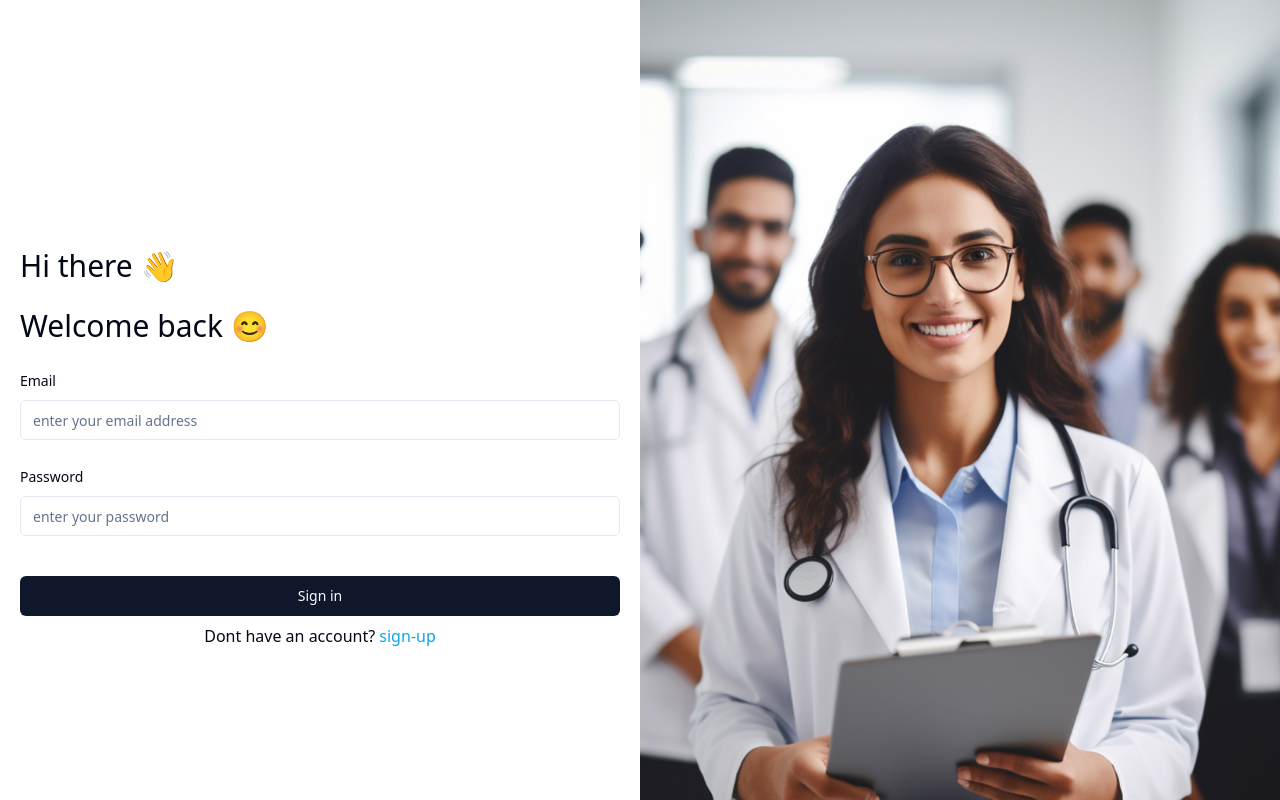
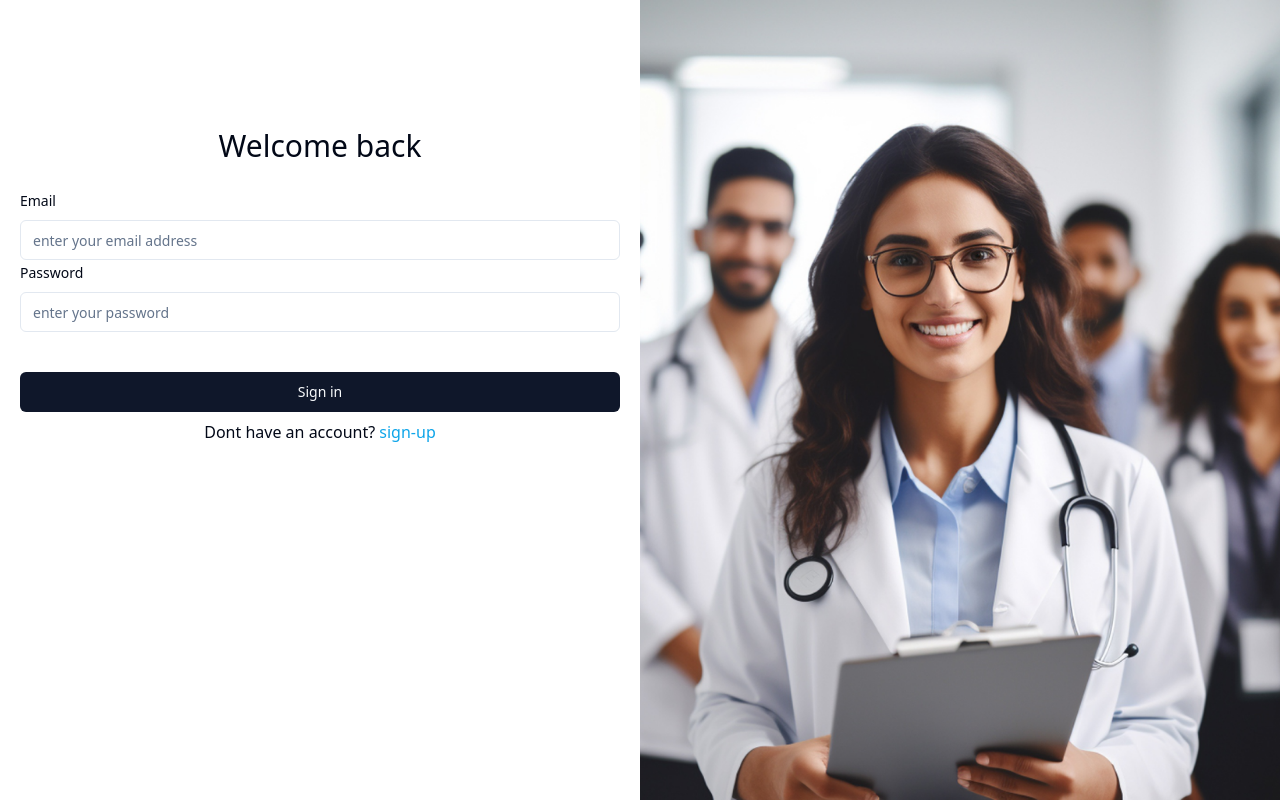
Before and after one commit to rtom03/erp-system, a Next.js app: page /sign-in in a window 1280 px wide. Built offline with nearby package versions, Linux system fonts and the light colour scheme; no server answers.

Commit message:
first commit

```diff
--- a/components/AuthForm.tsx
+++ b/components/AuthForm.tsx
@@ -7,8 +7,7 @@ export default function AuthForm() {
             {/* {TODO: OTP VERIFICATION} */}
 
             <section className="remove-scrollbar container">
-
-                <div className='sub-container max-w-[496] mt-32'>
+                <div className=' max-w-[496] mt-32'>
                     <FormValidate type={'sign-in'} />
                 </div>
             </section>
--- a/components/FormValidate.tsx
+++ b/components/FormValidate.tsx
@@ -74,12 +74,12 @@ export const FormValidate = ({ type }: AuthProps) => {
 
     return (
         <Form {...form} >
-            <form onSubmit={form.handleSubmit(onSubmit)} className="flex  flex-col justify-center items-center mt-20 ">
-                <div className="flex flex-col gap-6">
-                    <h1 className=" text-3xl">Hi there 👋</h1>
+            <form onSubmit={form.handleSubmit(onSubmit)} className="flex  flex-col justify-center items-center mt-10">
+                <div className="flex flex-col">
                     {type === 'sign-in' && (
+
                         <>
-                            <h1 className=" text-3xl">Welcome back 😊 </h1>
+                         <h1 className=" flex justify-center mb-6 text-3xl">Welcome back </h1>
                         </>
                     )}
                     {type === 'sign-up' && (
@@ -116,7 +116,6 @@ export const FormValidate = ({ type }: AuthProps) => {
                                     placeholder="your full address"
                                 />
                             </div>
-
                             <div className="flex flex-row  gap-5 justify-between">
                                 <CustomForm
                                     name='dateOfBirth'
@@ -141,7 +140,6 @@ export const FormValidate = ({ type }: AuthProps) => {
                         fieldtype={FormFieldType.INPUT}
                         label="Email"
                         placeholder="enter your email address"
-
                     />
                     <CustomForm
                         name='password'
@@ -150,7 +148,6 @@ export const FormValidate = ({ type }: AuthProps) => {
                         label="Password"
                         placeholder="enter your password"
                     />
-
                 </div>
                 <ClickButton isLoading={loading}>{type === 'sign-in' ? 'Sign in' : 'Sign up'}</ClickButton>
                 <footer className="mt-2">
--- a/package.json
+++ b/package.json
@@ -1,5 +1,5 @@
 {
-  "name": "jobs",
+  "name": "erp_system",
   "version": "0.1.0",
   "private": true,
   "scripts": {
```
Also changed, not shown: 1 other file (tests, documents, lock files or other folders).
